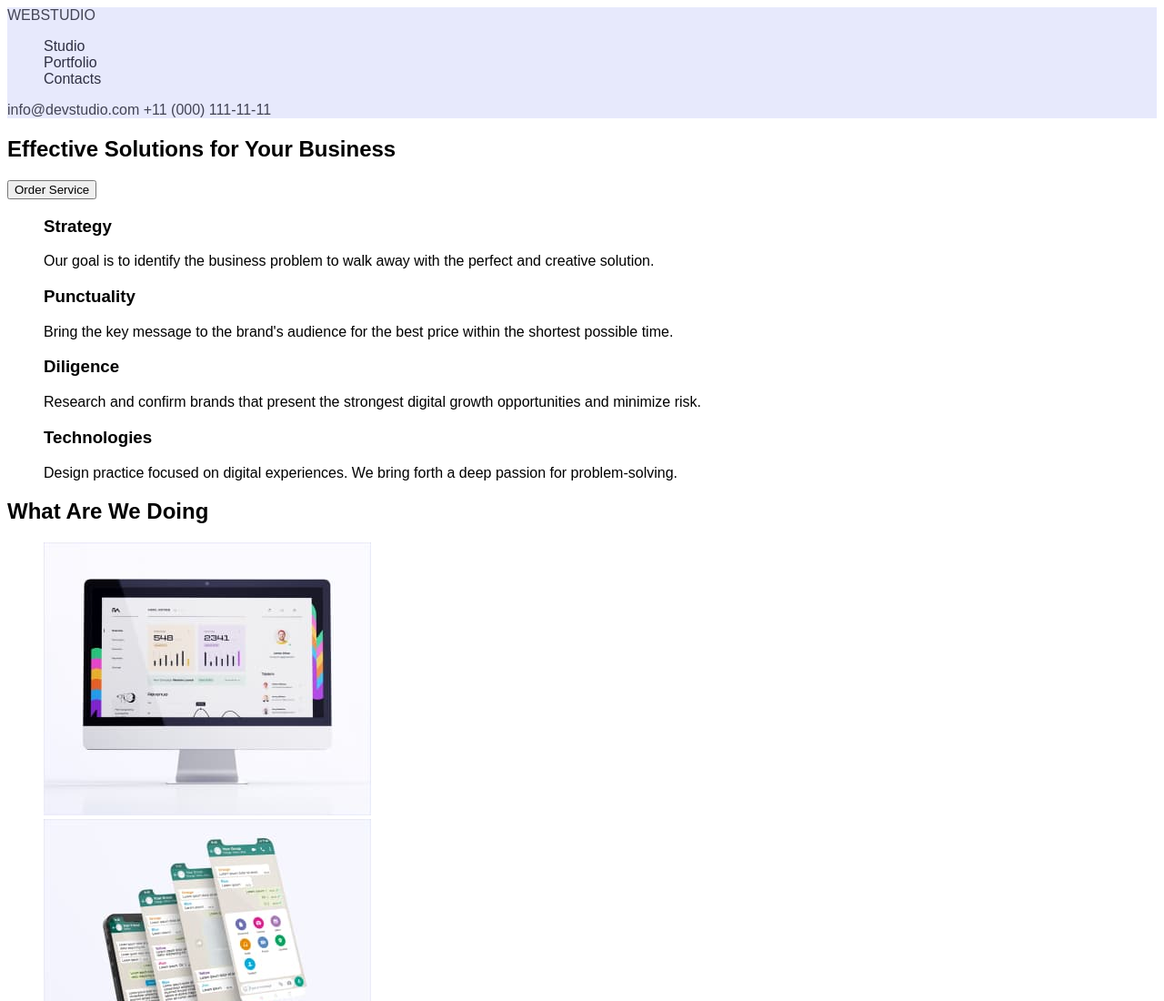
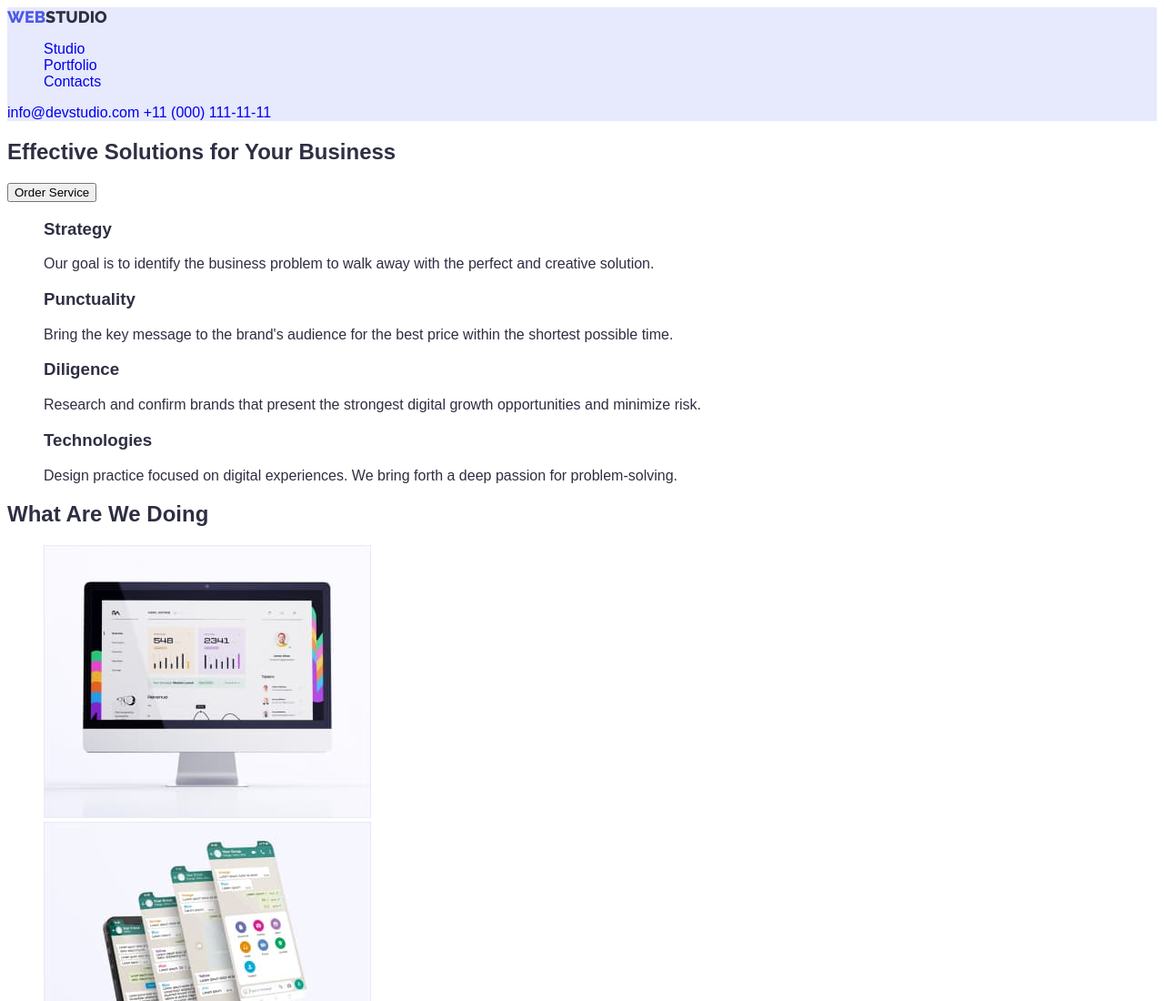
Before and after one commit to ACatalin13/goit-markup-hw-02, a plain HTML site: page index.html in a window 1280 px wide. Shown: the top 1100 px of the page at 91% size. Drawn offline with Linux system fonts and the light colour scheme.

Commit message:
var declaration css

```diff
--- a/css/styles.css
+++ b/css/styles.css
@@ -27,16 +27,29 @@
 .raleway-uniquifier {
   font-family: "Raleway", sans-serif;
   font-optical-sizing: auto;
-  font-weight: <weight>;
+  font-weight: 800;
   font-style: normal;
 }
 
 :root {
-  --text-font-family: "roboto-regular", sans-serif;
+  --text-font: "roboto-regular", sans-serif;
+  --iris: rgba(77, 90, 229, 1);
+  --ocean: rgba(64, 75, 191, 1);
+  --navy-blue: rgba(46, 47, 66, 1);
+  --green: rgba(49, 208, 170, 1);
+  --slate: rgba(67, 68, 85, 1);
+  --light-slate: rgba(142, 143, 153, 1);
+  --corn-flower: rgba(231, 233, 252, 1);
+  --cloud: rgba(244, 244, 253, 1);
+  --navy-blue-modal: rgba(46, 47, 66, 0.4);
+  --grey: rgba(46, 47, 66, 0.7);
+  --white: rgba(255, 255, 255, 1);
+  --dairy: rgba(252, 252, 252, 1);
 }
 
-* {
-  font-family: var(--text-font-family);
+body {
+  font-family: var(--text-font);
+  color: var(--navy-blue);
 }
 
 ul {
@@ -51,13 +64,14 @@ a {
   background-color: rgba(231, 233, 252, 1);
 }
 
-.global-header .main-nav a,
-.global-header .main-nav a:visited {
-  color: rgba(46, 47, 66, 1);
-  font-weight: 500;
+.global-header .logo {
+  font-family: "Raleway";
+  font-size: 18px;
+  font-weight: 800;
+  color: var(--iris);
 }
 
-.global-header a,
-.global-header a:visited {
-  color: rgba(67, 68, 85, 1);
+.global-header .logo::after {
+  content: "STUDIO";
+  color: var(--navy-blue);
 }
--- a/index.html
+++ b/index.html
@@ -17,7 +17,7 @@
 <body>
 
     <header class="global-header">
-        <a href="index.html">WEBSTUDIO</a>
+        <a href="index.html" class="logo">WEB</a>
         <nav class="main-nav">
             <ul>
                 <li>
```
